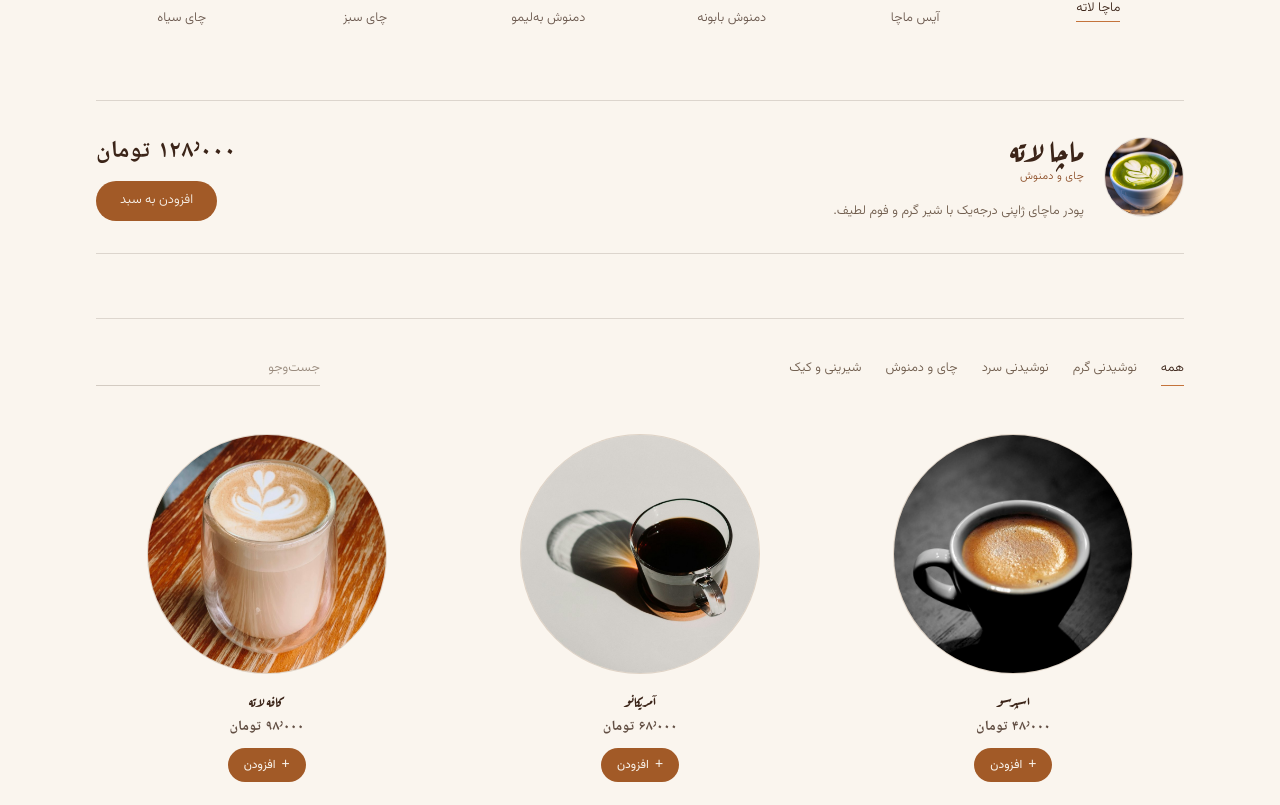
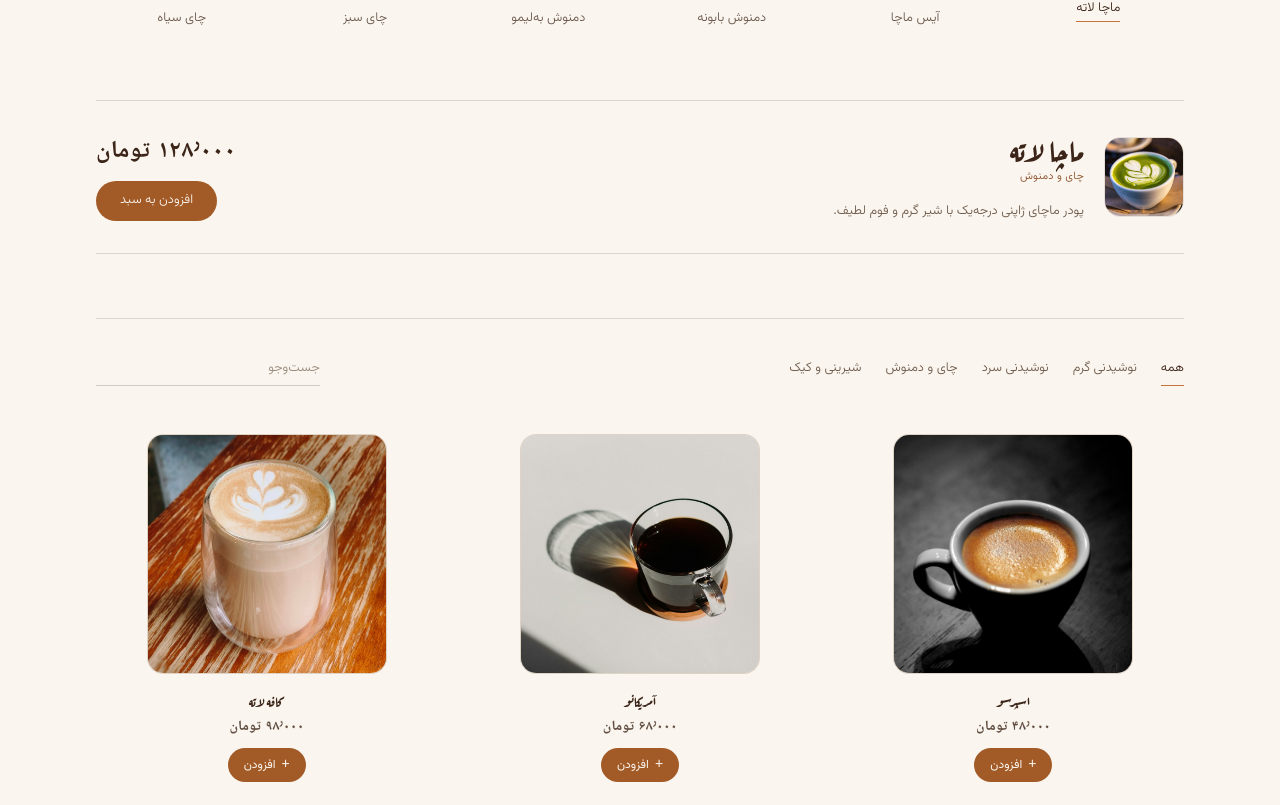
Before and after one commit to hadinmt85/menu-online, a Next.js app: page / in a window 1280 px wide. Shown: the part 975-1780 px from the top of the page. Built offline with nearby package versions, Linux system fonts and the light colour scheme.

Commit message:
style(menu): square product photos instead of circles

```diff
--- a/components/CartDrawer.jsx
+++ b/components/CartDrawer.jsx
@@ -234,7 +234,7 @@ export default function CartDrawer() {
                           key={line.id}
                           className="flex gap-3 border-b border-espresso/10 py-4 last:border-b-0"
                         >
-                          <div className="relative h-16 w-16 shrink-0 overflow-hidden rounded-full border border-espresso/10">
+                          <div className="relative h-16 w-16 shrink-0 overflow-hidden rounded-xl border border-espresso/10">
                             <Image
                               src={`/images/${line.item.image}.jpg`}
                               alt=""
--- a/components/MenuBrowser.jsx
+++ b/components/MenuBrowser.jsx
@@ -57,7 +57,7 @@ function ProductCard({ item, qty, add, increment, decrement }) {
   return (
     <article className="flex flex-col items-center text-center">
       <div className="cup-cell w-full max-w-[152px] sm:max-w-[210px] lg:max-w-[240px]">
-        <div className="relative aspect-square w-full overflow-hidden rounded-full border border-espresso/10 bg-plate">
+        <div className="relative aspect-square w-full overflow-hidden rounded-2xl border border-espresso/10 bg-plate">
           <Image
             src={`/images/${item.image}.jpg`}
             alt={item.name}
@@ -143,7 +143,7 @@ export default function MenuBrowser() {
                 className="sig-panel col-span-3 mt-6 grid-cols-1 items-center gap-6 border-y border-espresso/15 py-7 sm:col-span-6 sm:mt-8 sm:grid-cols-[1fr_auto] sm:gap-10"
               >
                 <div className="flex items-center gap-4 sm:gap-5">
-                  <div className="relative h-16 w-16 shrink-0 overflow-hidden rounded-full border border-espresso/10 sm:h-20 sm:w-20">
+                  <div className="relative h-16 w-16 shrink-0 overflow-hidden rounded-2xl border border-espresso/10 sm:h-20 sm:w-20">
                     <Image
                       src={`/images/${item.image}.jpg`}
                       alt={item.name}
```
